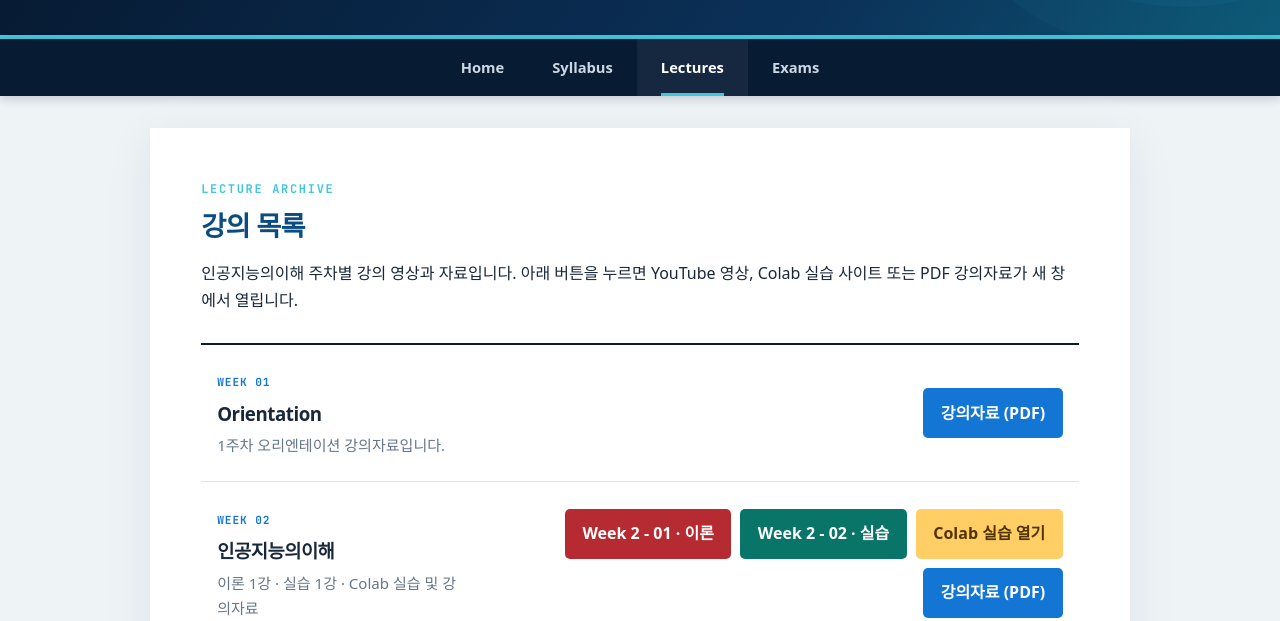
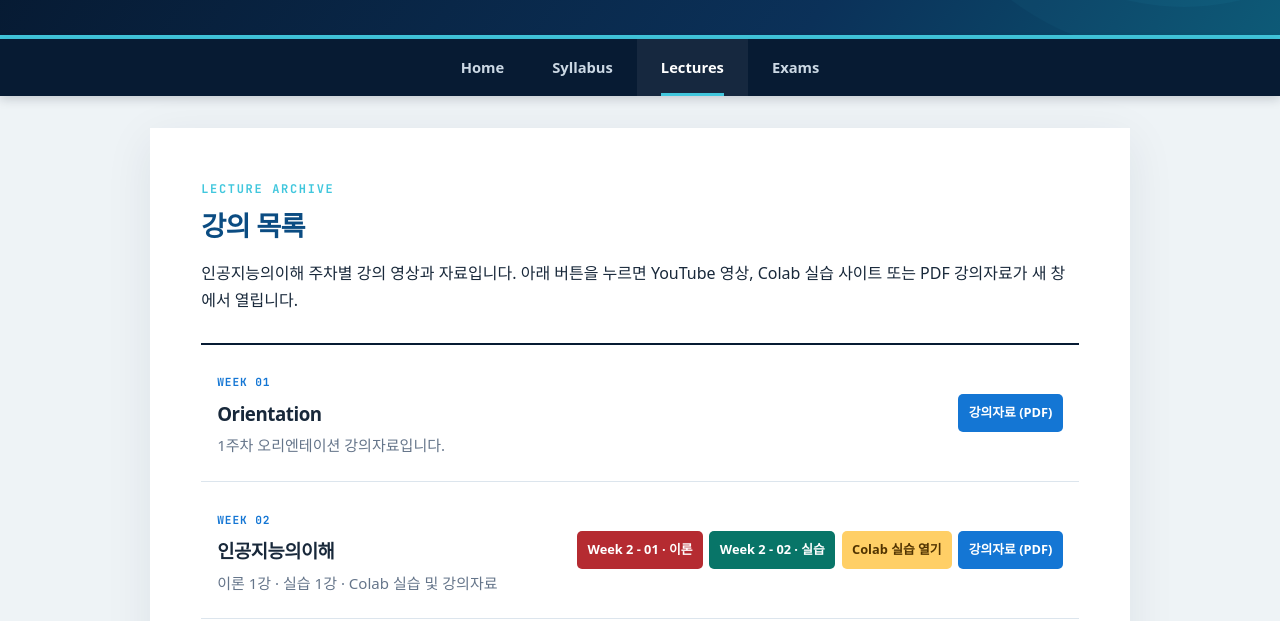
Before and after one commit to joonsooyoo/ai-class-26, a plain HTML site: page lectures.html in a window 1280 px wide. Shown: the part 200-821 px from the top of the page. Drawn offline with Linux system fonts and the light colour scheme; a web font is replaced by a local one.

Commit message:
Keep lecture resource buttons compact and on one line

```diff
--- a/style.css
+++ b/style.css
@@ -30,7 +30,7 @@ h3 { margin:.45rem 0; }
 .theory-button { background:#b52b31; }
 .practice-button { background:#087568; }
 .colab-button { margin:0; color:#513300; background:#ffcf66; }
-.resource-actions a { white-space:nowrap; }
+.resource-actions a { flex:none; padding:.5rem .65rem; font-size:.8rem; white-space:nowrap; }
 .resource-actions a:hover { filter:brightness(.92); }
 .resource-actions a:focus-visible { outline:3px solid var(--navy); outline-offset:3px; }
 .card-grid { display:grid; grid-template-columns:repeat(3,1fr); gap:1rem; }
@@ -53,7 +53,7 @@ th { color:white; background:var(--navy); }
 .hint { color:var(--muted); font-size:.86rem; }
 .lecture-list { margin-top:1.8rem; border-top:2px solid var(--navy); }
 .lecture-row { display:flex; justify-content:space-between; gap:1.5rem; align-items:center; padding:1.4rem 1rem; border-bottom:1px solid var(--line); }
-.resource-actions { display:flex; flex-wrap:wrap; justify-content:flex-end; gap:.55rem; }
+.resource-actions { display:flex; flex-wrap:nowrap; flex-shrink:0; justify-content:flex-end; gap:.4rem; max-width:100%; }
 .pending { flex:none; padding:.45rem .75rem; color:var(--muted); background:#edf1f4; border-radius:4px; font-size:.8rem; font-weight:700; }
 .edit-note { margin-top:3rem; border-color:#f0b429; background:#fff9e9; }
 .edit-note p { margin:.25rem 0; }
@@ -69,3 +69,5 @@ dt { font-weight:700; } dd { margin:0; color:var(--muted); }
 .warning p { margin:.2rem 0 0; }
 footer { padding:1rem 1.5rem 2.5rem; text-align:center; color:#708092; font-size:.82rem; }
 @media (max-width:700px) { nav { overflow-x:auto; justify-content:flex-start; } nav a { flex:none; padding:.85rem 1rem; } main { margin:0; padding:2rem 1.25rem; box-shadow:none; } .hero { grid-template-columns:1fr; } .hero-logo { width:240px; } .card-grid,.exam-grid { grid-template-columns:1fr; } .lecture-row { align-items:flex-start; flex-direction:column; } .site-header { padding:3rem 1rem 2.5rem; } }
+
+@media (max-width:900px) { .lecture-row { align-items:flex-start; flex-direction:column; gap:1rem; } .resource-actions { justify-content:flex-start; overflow-x:auto; padding:.25rem; } }
```
